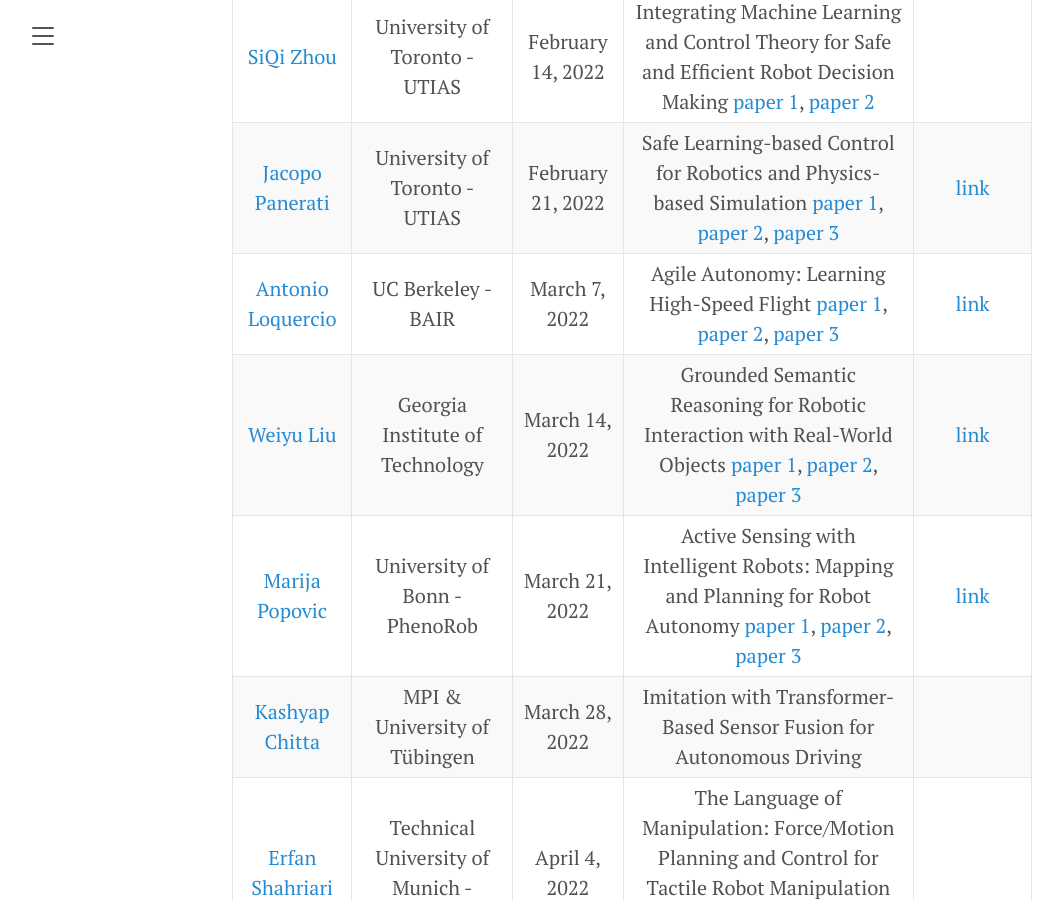
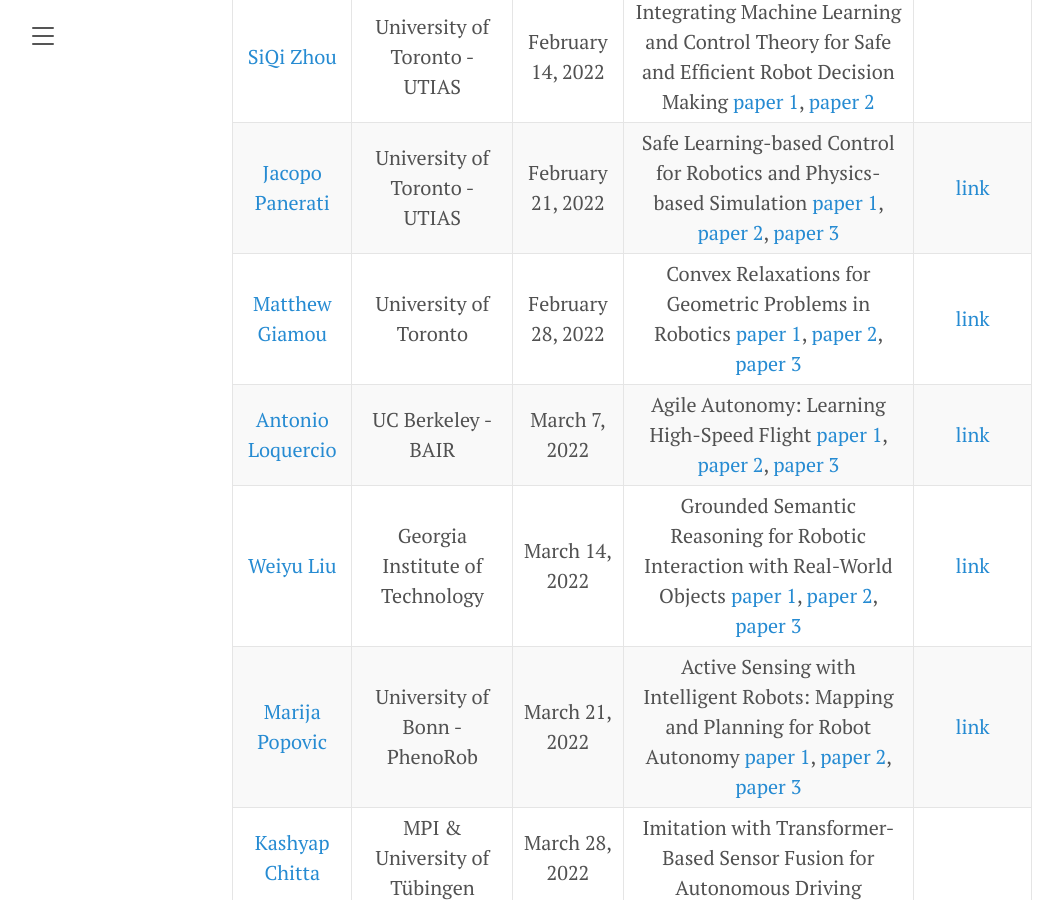
Before and after one commit to uoft-cs-robotics/toronto-air, a Jekyll site: the page built from index.md, in a window 1280 px wide and 900 px high, scrolled down 1246 px. Shown: the whole window, without its empty margins (8-1071 px from the left). Built offline with Jekyll 4.4.1, drawn with Linux system fonts in a browser that asks for light colours; our own code applies the rules of GitHub Pages for plain Markdown files.

Commit message:
Added Matthew Giamou (with permission)

```diff
--- a/index.md
+++ b/index.md
@@ -58,6 +58,7 @@ Past talks are also available on our [YouTube Channel](https://www.youtube.com/c
 |[Mojtaba Sharifi](https://sites.google.com/ualberta.ca/mojtabasharifi/)| California State University | January 31, 2022| [Autonomous Locomotion Planning for Personalized Control of Lower-limb Exoskeletons](https://ieeexplore.ieee.org/abstract/document/9520273)| [link](https://youtu.be/L0YIDZHOZc0) |
 |[SiQi Zhou](http://siqizhou.com/)| University of Toronto - UTIAS | February 14, 2022| Integrating Machine Learning and Control Theory for Safe and Efficient Robot Decision Making [paper 1](https://journals.sagepub.com/doi/abs/10.1177/0278364920953902), [paper 2](https://ieeexplore.ieee.org/abstract/document/9632405) |  |
 |[Jacopo Panerati](https://jacopopanerati.github.io/)| University of Toronto - UTIAS | February 21, 2022| Safe Learning-based Control for Robotics and Physics-based Simulation [paper 1](https://arxiv.org/abs/2109.06325), [paper 2](https://arxiv.org/abs/2108.06266), [paper 3](https://arxiv.org/abs/2103.02142) | [link](https://youtu.be/iwneE9LGXf4) |
+|[Matthew Giamou](https://mattgiamou.ca/)| University of Toronto | February 28, 2022 | Convex Relaxations for Geometric Problems in Robotics [paper 1](https://arxiv.org/abs/2108.13720), [paper 2](https://arxiv.org/abs/2109.03374), [paper 3](http://www.roboticsproceedings.org/rss16/p007.html) | [link](https://youtu.be/yRpSAKAjAtE) |
 |[Antonio Loquercio](https://antonilo.github.io/) | UC Berkeley - BAIR  | March 7, 2022 | Agile Autonomy: Learning High-Speed Flight [paper 1](https://www.science.org/doi/10.1126/scirobotics.abg5810), [paper 2](https://arxiv.org/abs/2006.05768), [paper 3](https://arxiv.org/abs/2009.00563) | [link](https://youtu.be/5BA1Wm6SWQY) |
 |[Weiyu Liu](http://weiyuliu.com/) | Georgia Institute of Technology | March 14, 2022 | Grounded Semantic Reasoning for Robotic Interaction with Real-World Objects [paper 1](http://www.roboticsproceedings.org/rss17/p035.html), [paper 2](https://arxiv.org/abs/2011.06431), [paper 3](https://arxiv.org/abs/2110.10189)  | [link](https://youtu.be/wPZGifNvyS0) |
 |[Marija Popovic](https://mpopovic.io/) | University of Bonn - PhenoRob | March 21, 2022 | Active Sensing with Intelligent Robots: Mapping and Planning for Robot Autonomy [paper 1](https://link.springer.com/article/10.1007/s10514-020-09903-2), [paper 2](https://arxiv.org/abs/2109.13570), [paper 3](https://arxiv.org/abs/2109.14257) | [link](https://youtu.be/_1KlCTumt3Q) |
```
